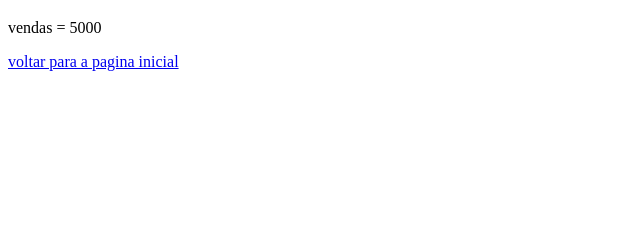
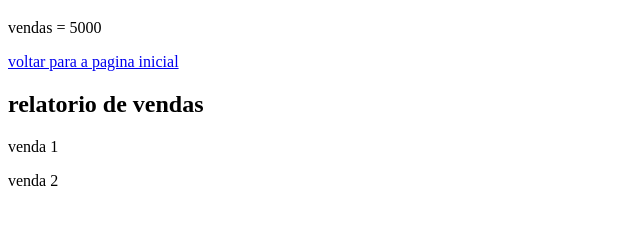
Before and after one commit to erosscoles-jpg/aulagithub, a plain HTML site: page vendas.html in a window 1280 px wide. Shown: the part 61-286 px from the top of the page, without its empty margins (0-640 px from the left). Drawn offline with Linux system fonts and the light colour scheme.

Commit message:
Atualizando vendas

```diff
--- a/vendas.html
+++ b/vendas.html
@@ -9,6 +9,9 @@
     <h1>Pagina de Vendas</h1>
     <p>vendas = 5000</p>
     <a href="index.html">voltar para a pagina inicial</a>
+    <h2>relatorio de vendas</h2>
+    <p>venda 1</p>
+    <p>venda 2</p>
 </body>
 </body>
 </html>
```
